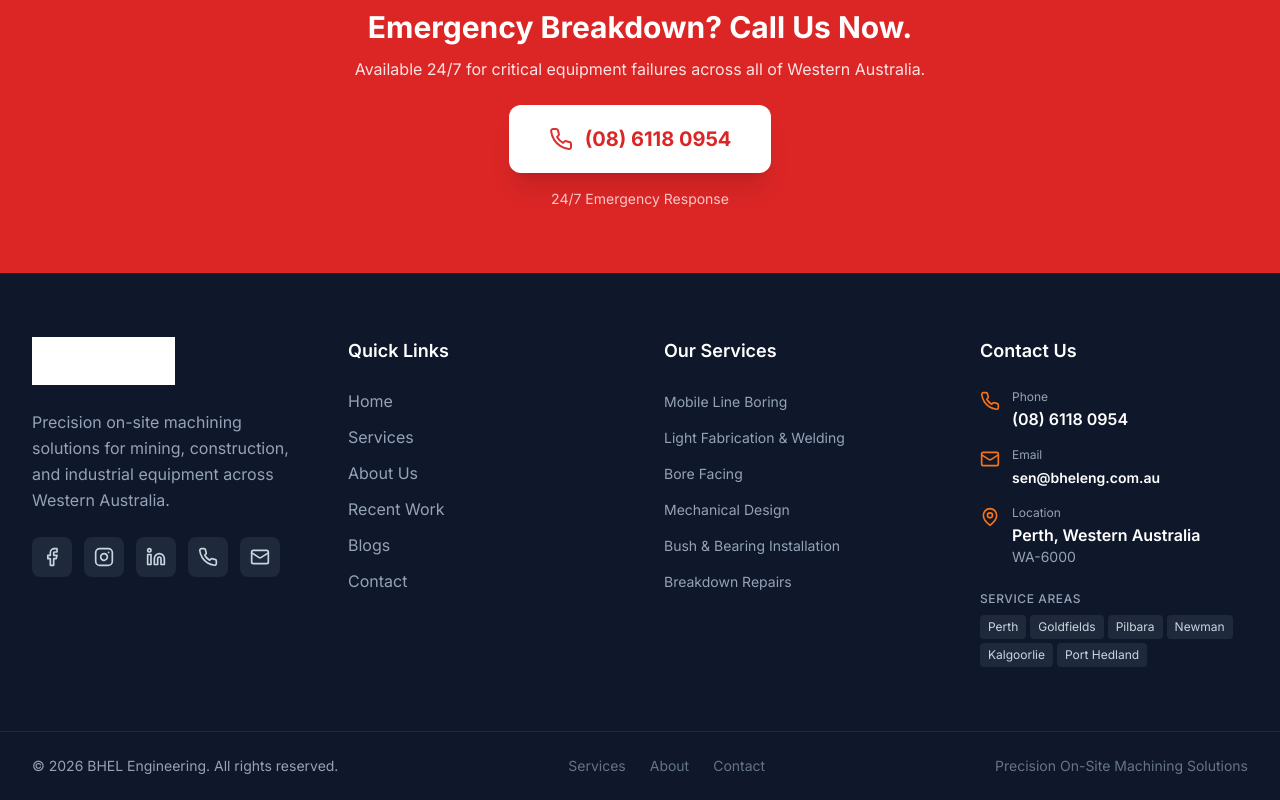
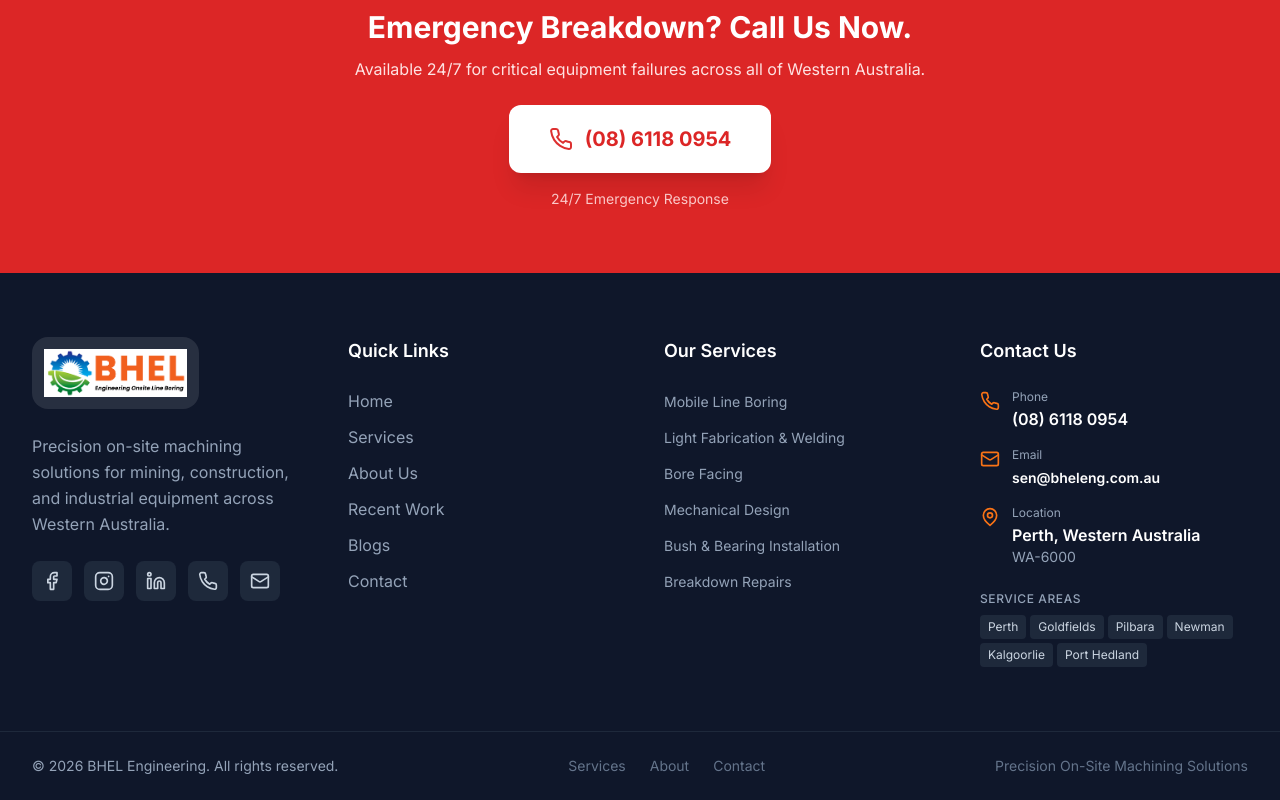
Before and after one commit to Dajev007/bhel, a React (Vite) app: page /contact in a window 1280 px wide. Shown: the part 2770-3570 px from the top of the page. Built offline with nearby package versions, Linux system fonts and the light colour scheme.

Commit message:
style: update footer logo styling and replace site favicon with PNG icon

```diff
--- a/index.html
+++ b/index.html
@@ -2,7 +2,7 @@
 <html lang="en">
   <head>
     <meta charset="UTF-8" />
-    <link rel="icon" type="image/svg+xml" href="/favicon.svg" />
+    <link rel="icon" type="image/png" href="/img/BHEL-Logo-icon-1.png" />
     <meta name="viewport" content="width=device-width, initial-scale=1.0" />
 
     <!-- Primary Meta Tags -->
--- a/src/components/Footer.tsx
+++ b/src/components/Footer.tsx
@@ -28,11 +28,11 @@ export default function Footer() {
         <div className="grid md:grid-cols-2 lg:grid-cols-4 gap-12">
           {/* Company Info */}
           <div>
-            <div className="mb-6">
+            <div className="mb-6 inline-flex items-center rounded-2xl bg-white/10 p-3">
               <img
                 src="/img/BHEL-Engineering-Onsite-Line-Boring-Logo.png"
                 alt="BHEL Engineering"
-                className="h-12 w-auto brightness-0 invert"
+                className="h-12 w-auto object-contain"
               />
             </div>
             <p className="text-secondary-400 mb-6 leading-relaxed">
```
